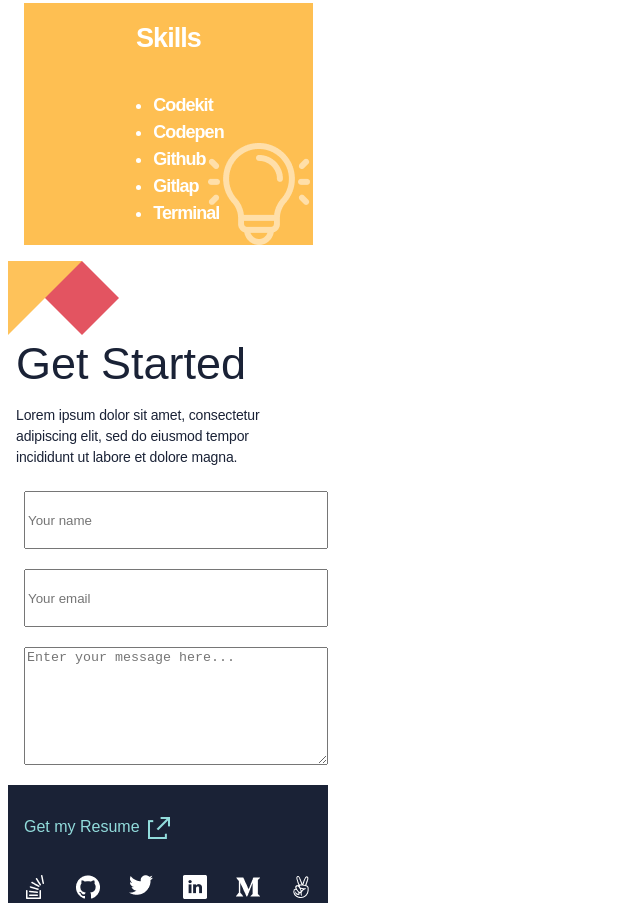
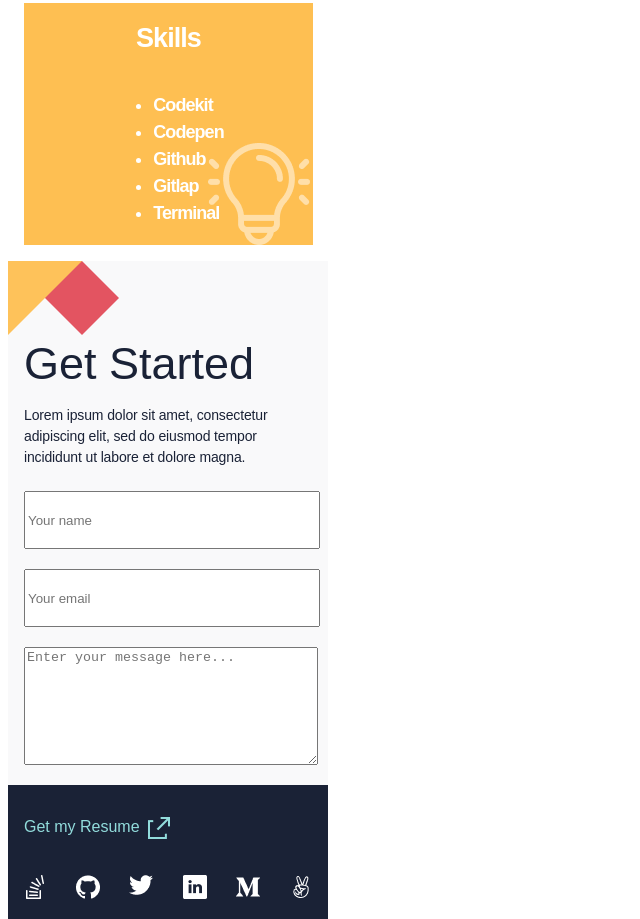
Before and after one commit to AbednegoKibitok/Microverse-Student-Project-1, a website: page index.html in a window 1280 px wide. Shown: the part 3623-4542 px from the top of the page, without its empty margins (0-640 px from the left). Drawn offline with Linux system fonts and the light colour scheme.

Commit message:
Update styles.css

```diff
--- a/styles.css
+++ b/styles.css
@@ -1,4 +1,4 @@
-@media only screen and (max-width: 768px) and (min-width: 375px) {
+@media only screen and (max-width: 768px) and (min-width: 320px) {
   body {
     position: relative;
     background: #fff;
@@ -306,13 +306,14 @@
   display: grid;
   grid-template-columns: min(320px);
   margin-top: 16px;
+  background: #f9f9fa;
 }
 
 .getstarted {
   position: absolute;
   min-width: 249px;
   height: 50px;
-  left: 16px;
+  margin-left: 16px;
   margin-top: 80px;
   font-family: 'Playfair Display', Arial, Helvetica, sans-serif;
   font-style: normal;
@@ -326,7 +327,7 @@
   position: absolute;
   min-width: 288px;
   height: 63px;
-  left: 16px;
+  margin-left: 16px;
   margin-top: 130px;
   font-family: 'Poppins', Arial, Helvetica, sans-serif;
   font-style: normal;
@@ -348,7 +349,7 @@ footer {
 .pa {
   position: absolute;
   min-width: 127px;
-  left: 16px;
+  margin-left: 16px;
   font-family: 'Poppins', Arial, Helvetica, sans-serif;
   font-style: normal;
   font-weight: 500;
@@ -367,6 +368,7 @@ footer {
 
 .socialmediaicons {
   margin-top: 90px;
+  margin-bottom: 16px;
   display: flex;
   justify-content: space-around;
 }
@@ -374,6 +376,7 @@ footer {
 .form {
   margin-top: 230px;
   margin-left: 16px;
+  margin-right: 16px;
 }
 
 .form form {
```
